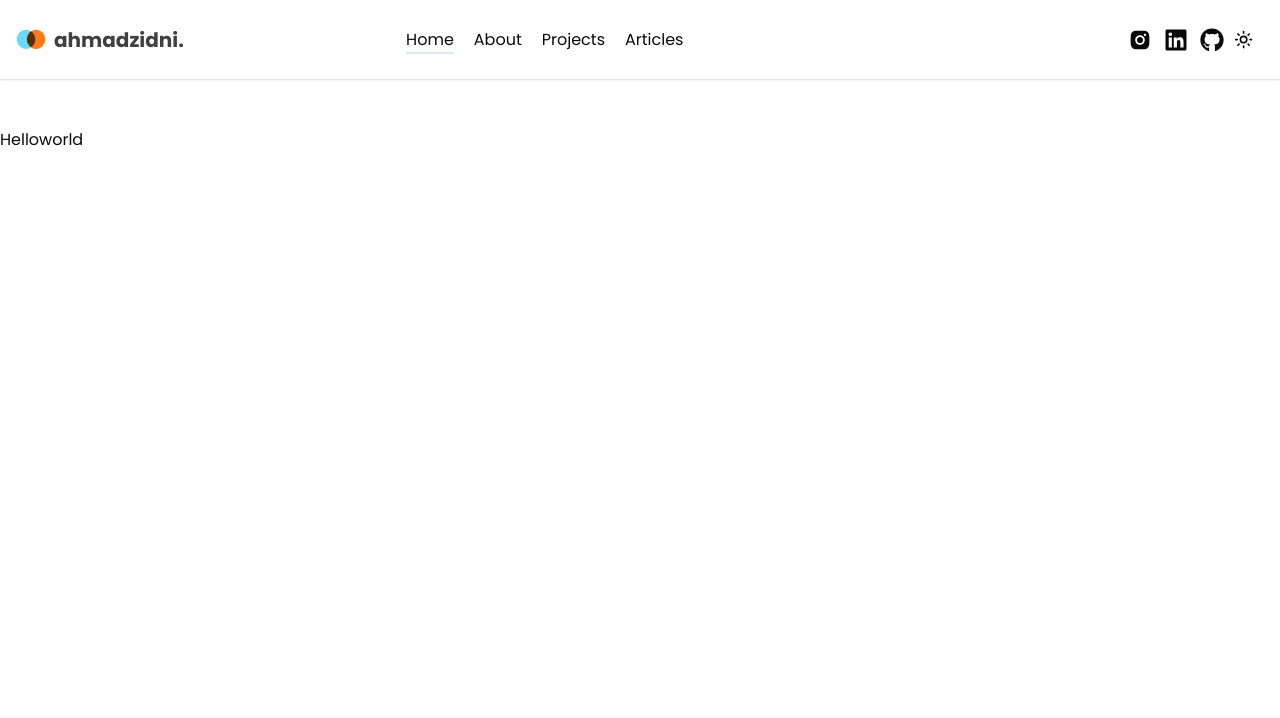
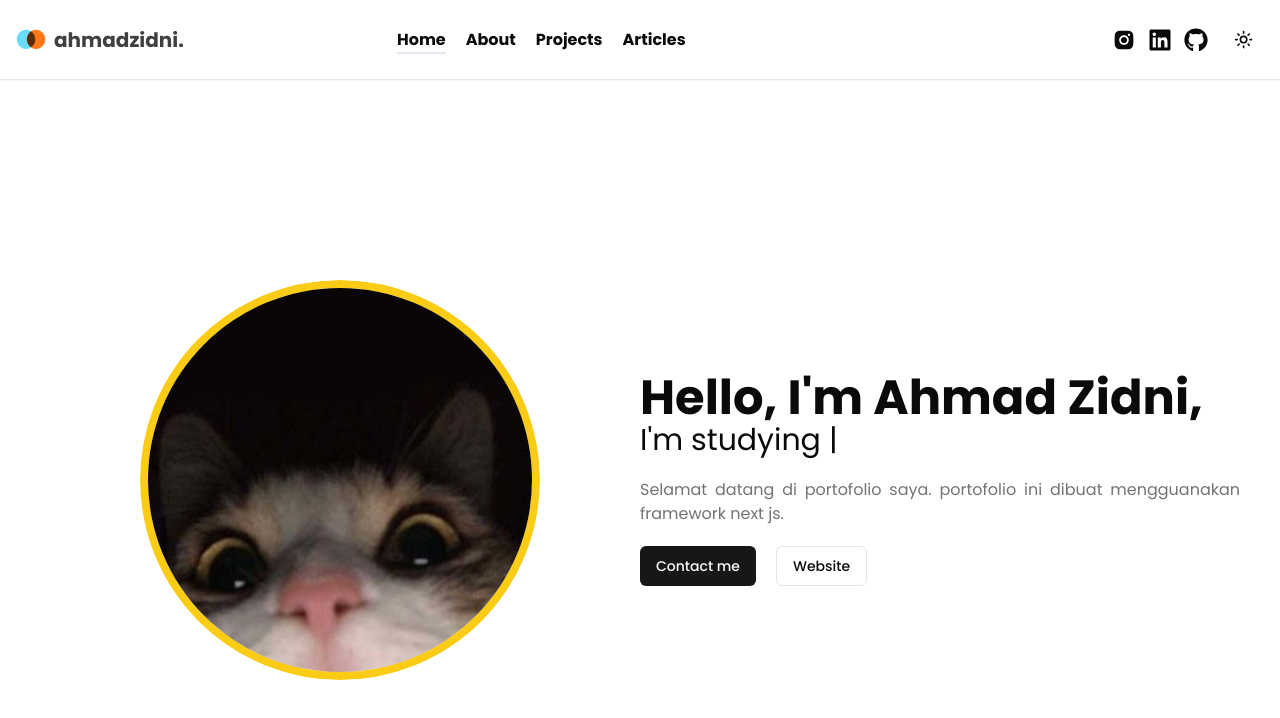
Before and after one commit to ahmaddzidnii/portofolio-nextjs, a Next.js app: page / in a window 1280 px wide. Shown: the top 718 px of the page. Built offline with nearby package versions, Linux system fonts and the light colour scheme.

Commit message:
feature: update home page

```diff
--- /dev/null
+++ b/app/(portofolio)/_components/typing-animation.tsx
@@ -0,0 +1,23 @@
+"use client";
+import { TypeAnimation } from "react-type-animation";
+
+const TypingText = () => {
+  return (
+    <TypeAnimation
+      sequence={[
+        // Same substring at the start will only be typed once, initially
+        "I'm a Pemula Web Developer!!",
+        3000,
+        "I'm studying informatika in UIN Suka!!",
+        4000,
+      ]}
+      speed={30}
+      wrapper="span"
+      className="text-2xl md:text-3xl"
+      repeat={Infinity}
+      preRenderFirstString
+    />
+  );
+};
+
+export default TypingText;
--- a/app/(portofolio)/about/page.tsx
+++ b/app/(portofolio)/about/page.tsx
@@ -1,8 +1,5 @@
 const AboutPage = async () => {
-  const data = await fetch("https://jsonplaceholder.typicode.com/comments", { cache: "no-store" });
-  const todo = await data.json();
-
-  return <div>{JSON.stringify(todo)}</div>;
+  return <div>AboutPage</div>;
 };
 
 export default AboutPage;
--- a/app/(portofolio)/layout.tsx
+++ b/app/(portofolio)/layout.tsx
@@ -4,7 +4,7 @@ const PortofolioLayout = ({ children }: { children: React.ReactNode }) => {
   return (
     <>
       <Navbar />
-      <main className="pt-32">{children}</main>
+      <main className="pt-20">{children}</main>
     </>
   );
 };
--- a/app/(portofolio)/page.tsx
+++ b/app/(portofolio)/page.tsx
@@ -1,13 +1,35 @@
+import { Button } from "@/components/ui/button";
 import { Metadata } from "next";
 import Image from "next/image";
+import TypingText from "./_components/typing-animation";
+import Link from "next/link";
 
 export const metadata: Metadata = {
   title: "Portofolio",
 };
 export default function Home() {
   return (
-    <div>
-      <div>Helloworld</div>
-    </div>
+    <>
+      <div className="flex w-full min-h-screen  max-w-7xl mx-auto items-center px-10">
+        <div className="grid grid-cols-1 md:grid-cols-2 items-center gap-y-10 lg:gap-y-0">
+          <div className="relative mx-auto rounded-full overflow-hidden transform transition-transform duration-500 ">
+            <Image src="/img/profile.jpg" alt="profile" width={400} height={400} className="mx-auto rounded-full border-8 border-yellow-400" />
+          </div>
+          <div className="mx-auto flex flex-col w-full ">
+            <h1 className="text-3xl md:text-5xl font-bold">Hello, I'm Ahmad Zidni, </h1>
+            <TypingText />
+            <p className="mt-5 text-muted-foreground text-justify">Selamat datang di portofolio saya. portofolio ini dibuat mengguanakan framework next js.</p>
+            <div className="mt-5 flex gap-x-5">
+              <Button>Contact me</Button>
+              <Button variant="outline" asChild>
+                <Link href="https://anime.ahmadzidni.site" target="_blank">
+                  Website
+                </Link>
+              </Button>
+            </div>
+          </div>
+        </div>
+      </div>
+    </>
   );
 }
--- a/components/navbar.tsx
+++ b/components/navbar.tsx
@@ -9,9 +9,11 @@ import { Logo } from "./logo";
 import { ModeToggle } from "./toogle-theme";
 import MobileSidebar from "./mobile-sidebar";
 import { cn } from "@/lib/utils";
+import { useScrollTop } from "@/hooks/use-scroll-navbar";
 
 const Navbar = () => {
   const pathname = usePathname();
+  const isScroled = useScrollTop();
 
   const midNavbar = [
     {
@@ -55,20 +57,20 @@ const Navbar = () => {
   ];
 
   return (
-    <header className=" fixed top-0 flex w-full h-20 justify-between items-center p-4 border-b shadow-sm bg-white dark:bg-slate-900">
+    <header className={cn("fixed top-0 z-[99999] flex w-full mx-auto h-20 justify-between items-center p-4 border-b shadow-sm transition-all duration-300 ease-in-out ", isScroled && "bg-white dark:bg-slate-900")}>
       <div className="flex items-center gap-x-2">
         <MobileSidebar />
         <Logo />
       </div>
       <nav className="gap-x-5 mx-auto hidden md:flex">
         {midNavbar.map((item) => (
-          <Link key={item.name} href={item.href} className="relative group">
+          <Link key={item.name} href={item.href} className="relative group font-bold">
             {item.name}
             <span className={cn("h-0.5 inline-block  bg-slate-200 absolute left-0 -bottom-0.5 group-hover:w-full transition-[width] ease duration-300 ", item.isActive ? "w-full" : "w-0")}></span>
           </Link>
         ))}
       </nav>
-      <nav className="ms-auto hidden sm:flex  items-center gap-x-3">
+      <nav className="ms-auto hidden sm:flex  items-center gap-x-3 mr-4">
         {endNavbar.map((item) => (
           <Link key={item.name} href={item.href} target="_blank">
             {item.icon}
--- a/components/toogle-theme.tsx
+++ b/components/toogle-theme.tsx
@@ -19,7 +19,7 @@ export function ModeToggle() {
           <span className="sr-only">Toggle theme</span>
         </Button>
       </DropdownMenuTrigger>
-      <DropdownMenuContent align="end">
+      <DropdownMenuContent align="end" className="z-[999999999]">
         <DropdownMenuItem onClick={() => setTheme("light")}>Light</DropdownMenuItem>
         <DropdownMenuItem onClick={() => setTheme("dark")}>Dark</DropdownMenuItem>
         <DropdownMenuItem onClick={() => setTheme("system")}>System</DropdownMenuItem>
--- /dev/null
+++ b/hooks/use-scroll-navbar.ts
@@ -0,0 +1,21 @@
+import { useState, useEffect } from "react";
+
+export const useScrollTop = (treshold = 10) => {
+  const [scroled, setScroled] = useState<boolean>(false);
+
+  const handleScroll = () => {
+    if (window.scrollY > treshold) {
+      setScroled(true);
+    } else {
+      setScroled(false);
+    }
+  };
+
+  useEffect(() => {
+    window.addEventListener("scroll", handleScroll);
+
+    return () => window.removeEventListener("scroll", handleScroll);
+  }, [treshold]);
+
+  return scroled;
+};
--- a/package.json
+++ b/package.json
@@ -21,6 +21,7 @@
     "react": "^18",
     "react-dom": "^18",
     "react-icons": "^4.12.0",
+    "react-type-animation": "^3.2.0",
     "tailwind-merge": "^2.0.0",
     "tailwindcss-animate": "^1.0.7"
   },
```
Also changed, not shown: public/img/profile.jpg (added), 1 other file (tests, documents, lock files or other folders).
